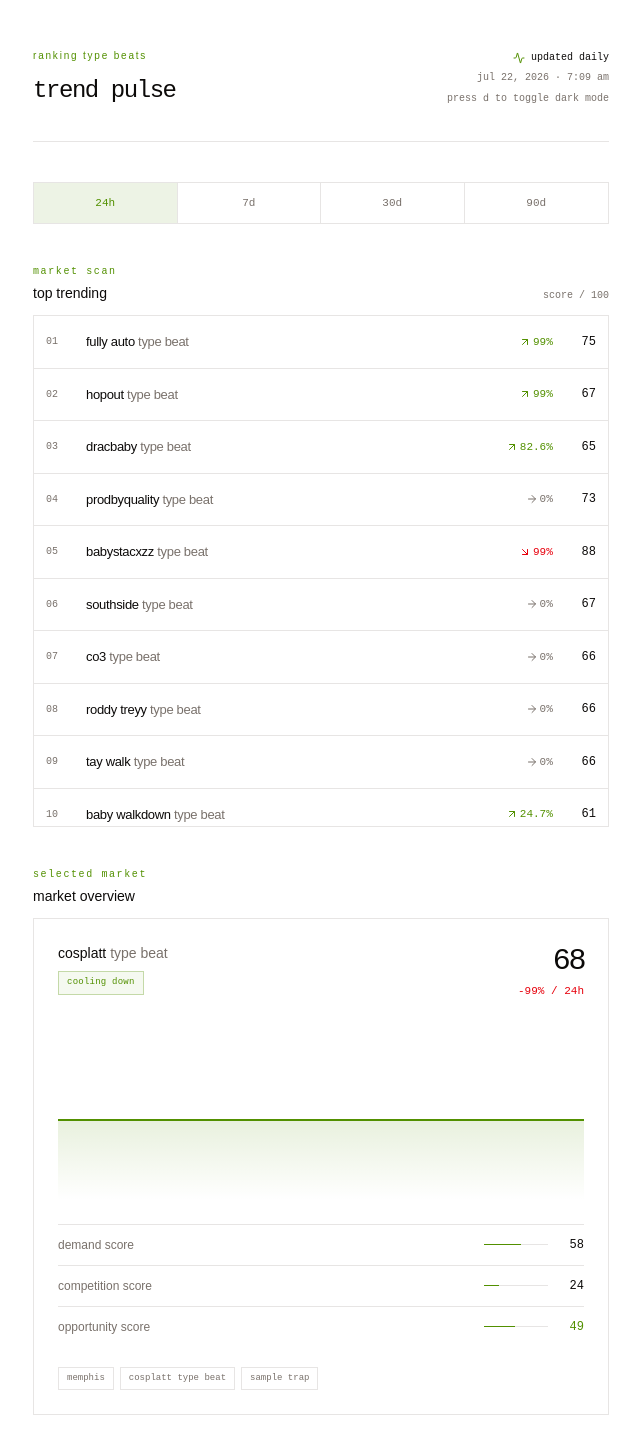
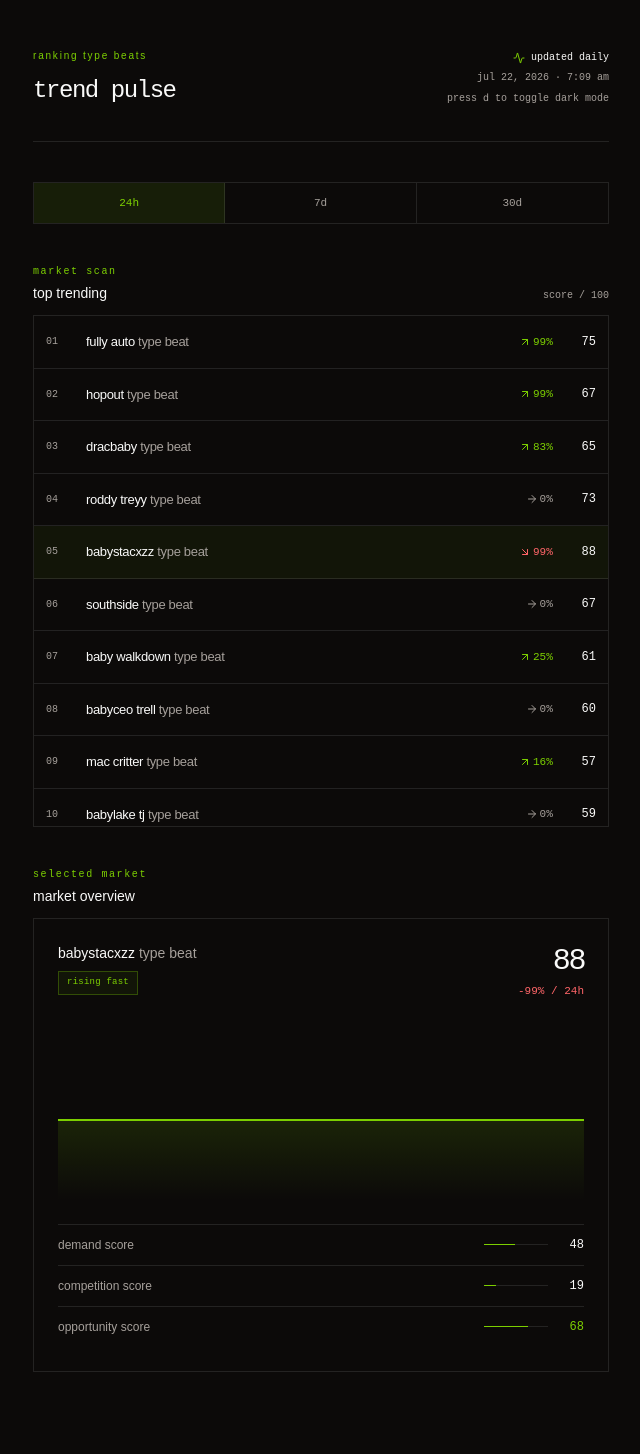
Before and after one commit to vtonu/trendpulse-app, a React (Vite) app: page / in a window 1280 px wide. Shown: the top 1454 px of the page, without its empty margins (319-959 px from the left). After the commit the page ends 1420 px from the top, so only its background shows below. Built offline with nearby package versions, Linux system fonts and the light colour scheme.

Commit message:
dark mode default, removed 90d tab, rounded percentages (v1.0.4)

```diff
--- a/src/components/market-overview.tsx
+++ b/src/components/market-overview.tsx
@@ -8,16 +8,16 @@
 
 export function MarketOverview({ artist, range }: MarketOverviewProps) {
   const change = getChange(artist, range)
-  const chartData = getHistory(artist, range).map((value, index) => ({ index, value }))
+  const roundedChange = Math.round(change)
+  const chartData = getHistory(artist, range).map((value, index) => ({ index, value: Math.round(value) }))
   return <section>
     <div className="mb-3"><p className="font-heading text-[10px] tracking-[0.16em] text-primary">selected market</p><h2 className="mt-1 text-sm font-medium">market overview</h2></div>
     <div className="border border-border p-5 sm:p-6">
-      <div className="flex items-start justify-between gap-4"><div><p className="text-sm font-medium">{artist.name} <span className="text-muted-foreground">type beat</span></p><p className="mt-2 inline-flex border border-primary/30 bg-primary/[0.06] px-2 py-1 font-heading text-[9px] tracking-wide text-primary">{artist.status}</p></div><div className="text-right"><p key={artist.score} className="value-pop font-heading text-3xl tracking-[-0.08em]">{artist.score}</p><p className={cn("mt-1 font-heading text-[11px] tabular-nums", change > 0 ? "text-primary" : change < 0 ? "text-destructive" : "text-muted-foreground")}>{change > 0 ? "+" : ""}{change}% / {range}</p></div></div>
+      <div className="flex items-start justify-between gap-4"><div><p className="text-sm font-medium">{artist.name} <span className="text-muted-foreground">type beat</span></p><p className="mt-2 inline-flex border border-primary/30 bg-primary/[0.06] px-2 py-1 font-heading text-[9px] tracking-wide text-primary">{artist.status}</p></div><div className="text-right"><p key={artist.score} className="value-pop font-heading text-3xl tracking-[-0.08em]">{artist.score}</p><p className={cn("mt-1 font-heading text-[11px] tabular-nums", roundedChange > 0 ? "text-primary" : roundedChange < 0 ? "text-destructive" : "text-muted-foreground")}>{roundedChange > 0 ? "+" : ""}{roundedChange}% / {range}</p></div></div>
       <div key={`${artist.id}-${range}`} className="chart-enter -mx-2 mt-8 h-44" aria-label={`${artist.name} trend graph`}>
         <ResponsiveContainer width="100%" height="100%"><AreaChart data={chartData} margin={{ top: 8, right: 8, bottom: 8, left: 8 }}><defs><linearGradient id="pulse-fill" x1="0" y1="0" x2="0" y2="1"><stop offset="0%" stopColor="var(--primary)" stopOpacity={0.22} /><stop offset="100%" stopColor="var(--primary)" stopOpacity={0} /></linearGradient></defs><YAxis hide domain={["dataMin - 8", "dataMax + 8"]} /><Tooltip cursor={{ stroke: "var(--border)" }} contentStyle={{ background: "var(--background)", border: "1px solid var(--border)", borderRadius: 0, fontFamily: "Geist Mono Variable", fontSize: 10 }} labelFormatter={() => "score"} formatter={(value) => [value, "pulse"]} /><Area type="monotone" dataKey="value" stroke="var(--primary)" strokeWidth={2} fill="url(#pulse-fill)" dot={false} activeDot={{ r: 3, fill: "var(--primary)", stroke: "var(--background)", strokeWidth: 2 }} isAnimationActive animationDuration={700} /></AreaChart></ResponsiveContainer>
       </div>
       <div className="mt-4 border-t border-border"><MetricRow label="demand score" value={artist.demand} /><MetricRow label="competition score" value={artist.competition} /><MetricRow label="opportunity score" value={artist.opportunity} active /></div>
-      <div className="mt-5 flex flex-wrap gap-1.5">{[artist.location, `${artist.name} type beat`, artist.descriptor].map((tag) => <span key={tag} className="border border-border px-2 py-1 font-heading text-[9px] text-muted-foreground">{tag}</span>)}</div>
     </div>
   </section>
 }
--- a/src/components/time-range-tabs.tsx
+++ b/src/components/time-range-tabs.tsx
@@ -5,5 +5,5 @@
 type TimeRangeTabsProps = { value: TimeRange; onChange: (range: TimeRange) => void }
 
 export function TimeRangeTabs({ value, onChange }: TimeRangeTabsProps) {
-  return <div className="grid grid-cols-4 border border-border">{ranges.map((range) => <button key={range} onClick={() => onChange(range)} className={cn("h-10 border-r border-border font-heading text-[11px] text-muted-foreground transition-colors last:border-r-0 hover:text-foreground", value === range && "bg-primary/10 text-primary")}>{range}</button>)}</div>
+  return <div className="grid grid-cols-3 border border-border">{ranges.map((range) => <button key={range} onClick={() => onChange(range)} className={cn("h-10 border-r border-border font-heading text-[11px] text-muted-foreground transition-colors last:border-r-0 hover:text-foreground", value === range && "bg-primary/10 text-primary")}>{range}</button>)}</div>
 }
--- a/src/components/trend-row.tsx
+++ b/src/components/trend-row.tsx
@@ -10,7 +10,7 @@
   return <button onClick={onSelect} className={cn("group grid w-full grid-cols-[2rem_minmax(0,1fr)_auto_2.2rem] items-center gap-2 border-b border-border px-3 py-4 text-left transition-colors last:border-b-0 hover:bg-muted/40", selected && "bg-primary/[0.06]")}>
     <span className="font-heading text-[10px] text-muted-foreground">{String(rank).padStart(2, "0")}</span>
     <span className="truncate text-[13px] font-medium tracking-tight">{artist.name} <span className="text-muted-foreground">type beat</span></span>
-    <span className={cn("flex items-center justify-end gap-0.5 font-heading text-[11px] tabular-nums", direction === "up" ? "text-primary" : direction === "down" ? "text-destructive" : "text-muted-foreground")}><Icon className="size-3" />{Math.abs(change)}%</span>
+    <span className={cn("flex items-center justify-end gap-0.5 font-heading text-[11px] tabular-nums", direction === "up" ? "text-primary" : direction === "down" ? "text-destructive" : "text-muted-foreground")}><Icon className="size-3" />{Math.round(Math.abs(change))}%</span>
     <span key={artist.score} className="value-pop text-right font-heading text-xs tabular-nums">{artist.score}</span>
   </button>
 }
--- a/src/data/artist-registry.json
+++ b/src/data/artist-registry.json
@@ -1,24 +1,16 @@
 [
   { "id": "future", "name": "future", "location": "atlanta", "descriptor": "melodic dark", "genres": ["future type beat", "dark trap", "melodic dark"], "isCredit": false, "isPriority": true },
   { "id": "southside", "name": "southside", "location": "atlanta", "descriptor": "dark trap", "genres": ["future type beat", "dark trap", "aggressive"], "isCredit": false, "isPriority": true },
-  { "id": "prodbyquality", "name": "prodbyquality", "location": "location pending", "descriptor": "dark trap", "genres": ["dark trap", "memphis", "aggressive"], "isCredit": true, "isPriority": true },
   { "id": "baby-walkdown", "name": "baby walkdown", "location": "memphis", "descriptor": "street trap", "genres": ["memphis", "street trap"], "isCredit": true, "isPriority": true },
   { "id": "rodslime", "name": "rodslime", "location": "memphis", "descriptor": "dark trap", "genres": ["memphis", "dark trap"], "isCredit": true, "isPriority": true },
   { "id": "dracbaby", "name": "dracbaby", "location": "memphis", "descriptor": "street trap", "genres": ["memphis", "street trap", "dark trap"], "isCredit": true, "isPriority": true },
   { "id": "fully-auto", "name": "fully auto", "location": "memphis", "descriptor": "dark trap", "genres": ["dark trap", "aggressive", "street trap"], "isCredit": true, "isPriority": true },
   { "id": "babystacxzz", "name": "babystacxzz", "location": "atlanta", "descriptor": "rage", "genres": ["dark trap", "rage", "aggressive"], "isCredit": true, "isPriority": true },
-  { "id": "terion-dadon", "name": "terion dadon", "location": "location pending", "descriptor": "street trap", "genres": ["street trap", "dark trap"], "isCredit": true, "isPriority": true },
-  { "id": "cosplatt", "name": "cosplatt", "location": "memphis", "descriptor": "sample trap", "genres": ["dark trap", "sample trap", "memphis"], "isCredit": true, "isPriority": true },
   { "id": "hopout", "name": "hopout", "location": "location pending", "descriptor": "aggressive", "genres": ["aggressive", "street trap"], "isCredit": true, "isPriority": true },
   { "id": "mac-critter", "name": "mac critter", "location": "memphis", "descriptor": "aggressive", "genres": ["memphis", "street trap", "aggressive"], "isCredit": true, "isPriority": true },
   { "id": "babylake-tj", "name": "babylake tj", "location": "location pending", "descriptor": "street trap", "genres": ["street trap", "dark trap"], "isCredit": true, "isPriority": true },
-  { "id": "co3", "name": "co3", "location": "memphis", "descriptor": "street trap", "genres": ["memphis", "street trap", "aggressive"], "isCredit": false, "isPriority": true },
   { "id": "roddy-treyy", "name": "roddy treyy", "location": "memphis", "descriptor": "memphis drill", "genres": ["memphis", "aggressive", "street trap"], "isCredit": false, "isPriority": true },
   { "id": "pso-spark", "name": "pso spark", "location": "memphis", "descriptor": "memphis drill", "genres": ["memphis", "aggressive", "dark trap"], "isCredit": true, "isPriority": false },
   { "id": "dee-mula", "name": "dee mula", "location": "memphis", "descriptor": "street trap", "genres": ["memphis", "street trap", "aggressive"], "isCredit": false, "isPriority": false },
-  { "id": "babyceo-trell", "name": "babyceo trell", "location": "memphis", "descriptor": "memphis drill", "genres": ["memphis", "aggressive", "dark trap"], "isCredit": false, "isPriority": false },
-  { "id": "tezzo", "name": "tezzo", "location": "memphis", "descriptor": "memphis drill", "genres": ["memphis", "aggressive", "street trap"], "isCredit": false, "isPriority": false },
-  { "id": "fatt-slime", "name": "fatt slime", "location": "memphis", "descriptor": "street trap", "genres": ["memphis", "street trap", "dark trap"], "isCredit": true, "isPriority": false },
-  { "id": "tay-walk", "name": "tay walk", "location": "memphis", "descriptor": "street trap", "genres": ["memphis", "street trap", "aggressive"], "isCredit": false, "isPriority": false },
-  { "id": "babyy-bumpstock", "name": "babyy bumpstock", "location": "memphis", "descriptor": "memphis drill", "genres": ["memphis", "aggressive", "dark trap"], "isCredit": false, "isPriority": false }
+  { "id": "babyceo-trell", "name": "babyceo trell", "location": "memphis", "descriptor": "memphis drill", "genres": ["memphis", "aggressive", "dark trap"], "isCredit": false, "isPriority": false }
 ]
--- a/src/data/artists.ts
+++ b/src/data/artists.ts
@@ -42,7 +42,6 @@
   { id: "mac-critter", name: "mac critter", change24h: -4, change7d: 8, change30d: 22, change90d: 39, demand: 81, competition: 57, momentum: 65, status: "stable", genres: ["memphis", "street trap", "aggressive"], isCredit: true, isPriority: true },
   { id: "doubleg-fatt", name: "doubleg fatt", change24h: 8, change7d: 21, change30d: 35, change90d: 51, demand: 76, competition: 44, momentum: 80, status: "strong opportunity", genres: ["memphis", "street trap"], isCredit: false, isPriority: true },
   { id: "baby-shiesty", name: "baby shiesty", change24h: 5, change7d: 13, change30d: 28, change90d: 44, demand: 65, competition: 28, momentum: 77, status: "stable", genres: ["memphis", "aggressive"], isCredit: false, isPriority: false },
-  { id: "cosplatt", name: "cosplatt", change24h: 18, change7d: 33, change30d: 51, change90d: 74, demand: 71, competition: 32, momentum: 90, status: "rising fast", genres: ["dark trap", "sample trap"], isCredit: false, isPriority: true },
   { id: "babystacxzz", name: "babystacxzz", change24h: 15, change7d: 29, change30d: 45, change90d: 67, demand: 68, competition: 25, momentum: 88, status: "strong opportunity", genres: ["dark trap", "rage", "aggressive"], isCredit: false, isPriority: true },
   { id: "veeze", name: "veeze", change24h: 2, change7d: 7, change30d: 16, change90d: 28, demand: 89, competition: 76, momentum: 62, status: "saturated", genres: ["sample trap", "melodic dark"], isCredit: false, isPriority: false },
   { id: "lucki", name: "lucki", change24h: -2, change7d: 4, change30d: 12, change90d: 21, demand: 91, competition: 83, momentum: 58, status: "saturated", genres: ["dark trap", "sample trap", "melodic dark"], isCredit: false, isPriority: false },
--- a/src/lib/trend-score.ts
+++ b/src/lib/trend-score.ts
@@ -1,6 +1,6 @@
 import type { Artist, TimeRange } from "@/data/artists"
 
-export const ranges: TimeRange[] = ["24h", "7d", "30d", "90d"]
+export const ranges: TimeRange[] = ["24h", "7d", "30d"]
 
 export function calculateScore(artist: Artist) {
   const base = artist.demand * 0.4 + artist.momentum * 0.35 + (100 - artist.competition) * 0.25
--- a/src/main.tsx
+++ b/src/main.tsx
@@ -7,7 +7,7 @@
 
 createRoot(document.getElementById("root")!).render(
   <StrictMode>
-    <ThemeProvider>
+    <ThemeProvider defaultTheme="dark">
       <App />
     </ThemeProvider>
   </StrictMode>
```
Also changed, not shown: 1 other file (tests, documents, lock files or other folders).
